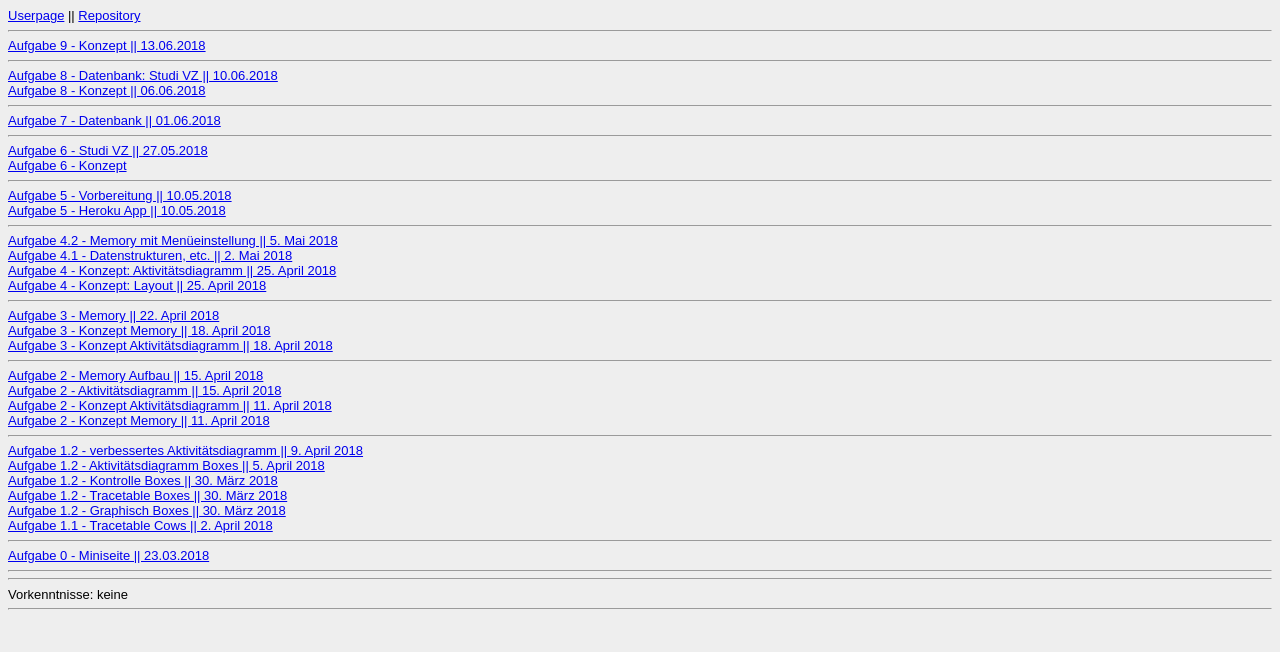
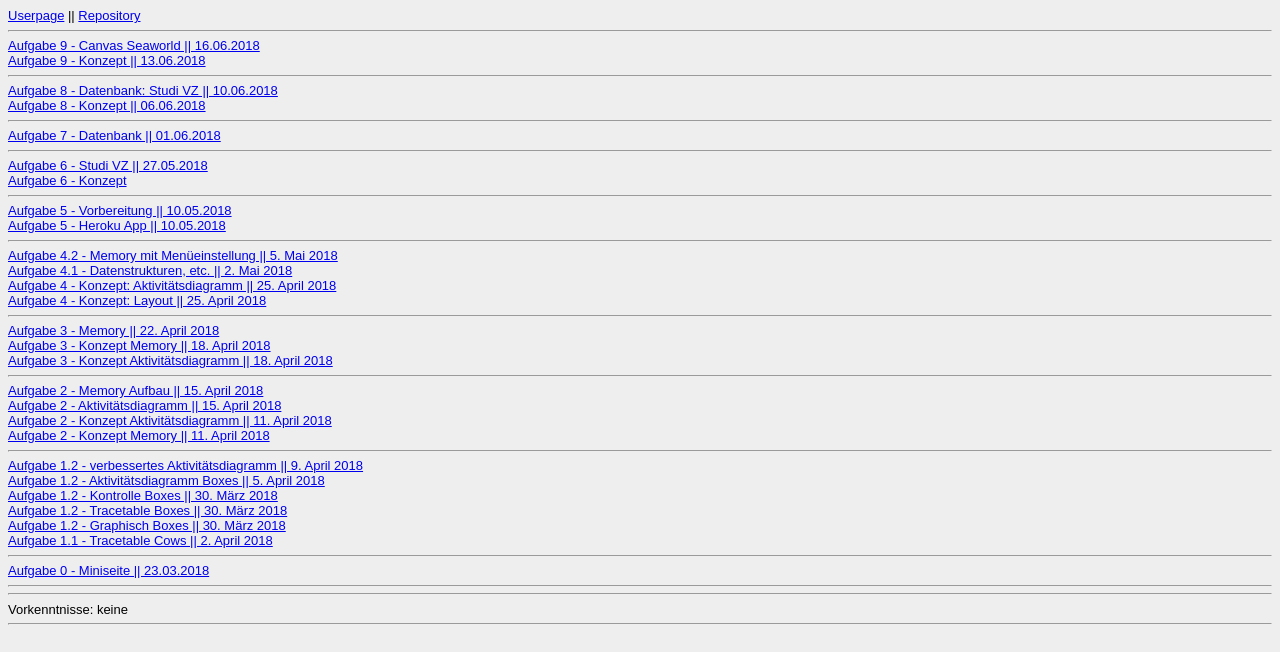
Before and after one commit to alenamaria/alenamaria.github.io, a website: page Steckbrief/steckbrief.htm in a window 1280 px wide. Drawn offline with Linux system fonts and the light colour scheme.

Commit message:
Aktualisierung des Steckbriefs (Link zu Aufgabe 9 eingefügt)

```diff
--- a/Steckbrief/steckbrief.htm
+++ b/Steckbrief/steckbrief.htm
@@ -20,6 +20,9 @@ body {
 	<br>
 	<hr>
 
+	<a
+		href="https://alenamaria.github.io/EIA2/Aufgabe%209/Aufgabe9.html" target="_blank">Aufgabe 9 - Canvas Seaworld || 16.06.2018</a>
+	<br>
 	<a
 		href="https://alenamaria.github.io/EIA2/Aufgabe%209/Konzept.pdf" target="_blank">Aufgabe 9 - Konzept || 13.06.2018</a>
 	<br>
```
